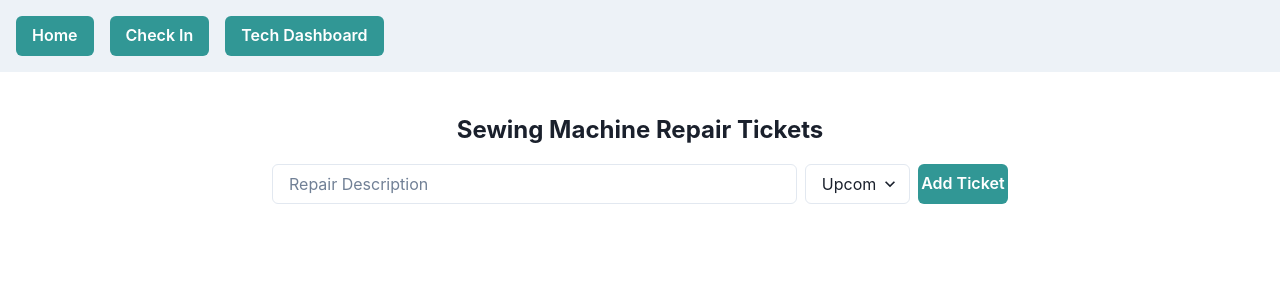
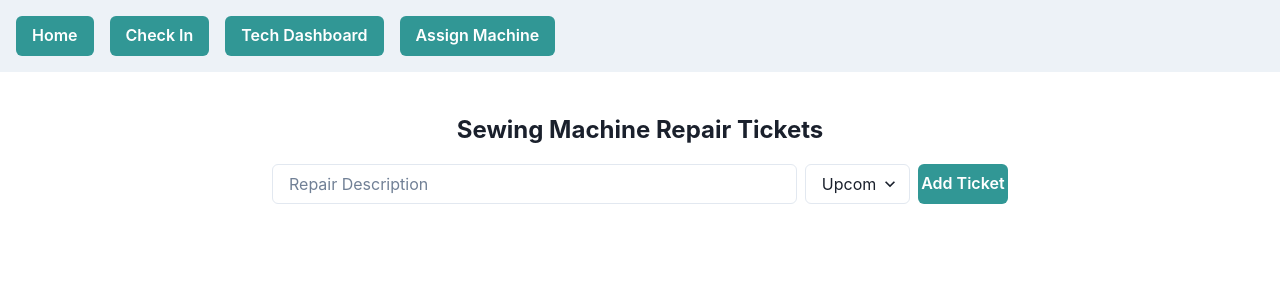
Before and after one commit to GPT-Engineer-App/sew-repair-tracker, a React (Vite) app: page / in a window 1280 px wide. Shown: the top 300 px of the page. Built offline with nearby package versions, Linux system fonts and the light colour scheme.

Commit message:
Added a navigation button to the Assign Machine page in the Navigation component.
Prompt: I dont see the new page

```diff
--- a/src/components/Navigation.jsx
+++ b/src/components/Navigation.jsx
@@ -13,6 +13,9 @@ const Navigation = () => {
       <Button as={Link} to="/tech-dashboard" colorScheme="teal">
         Tech Dashboard
       </Button>
+      <Button as={Link} to="/assign-machine" colorScheme="teal">
+        Assign Machine
+      </Button>
     </HStack>
   );
 };
```
